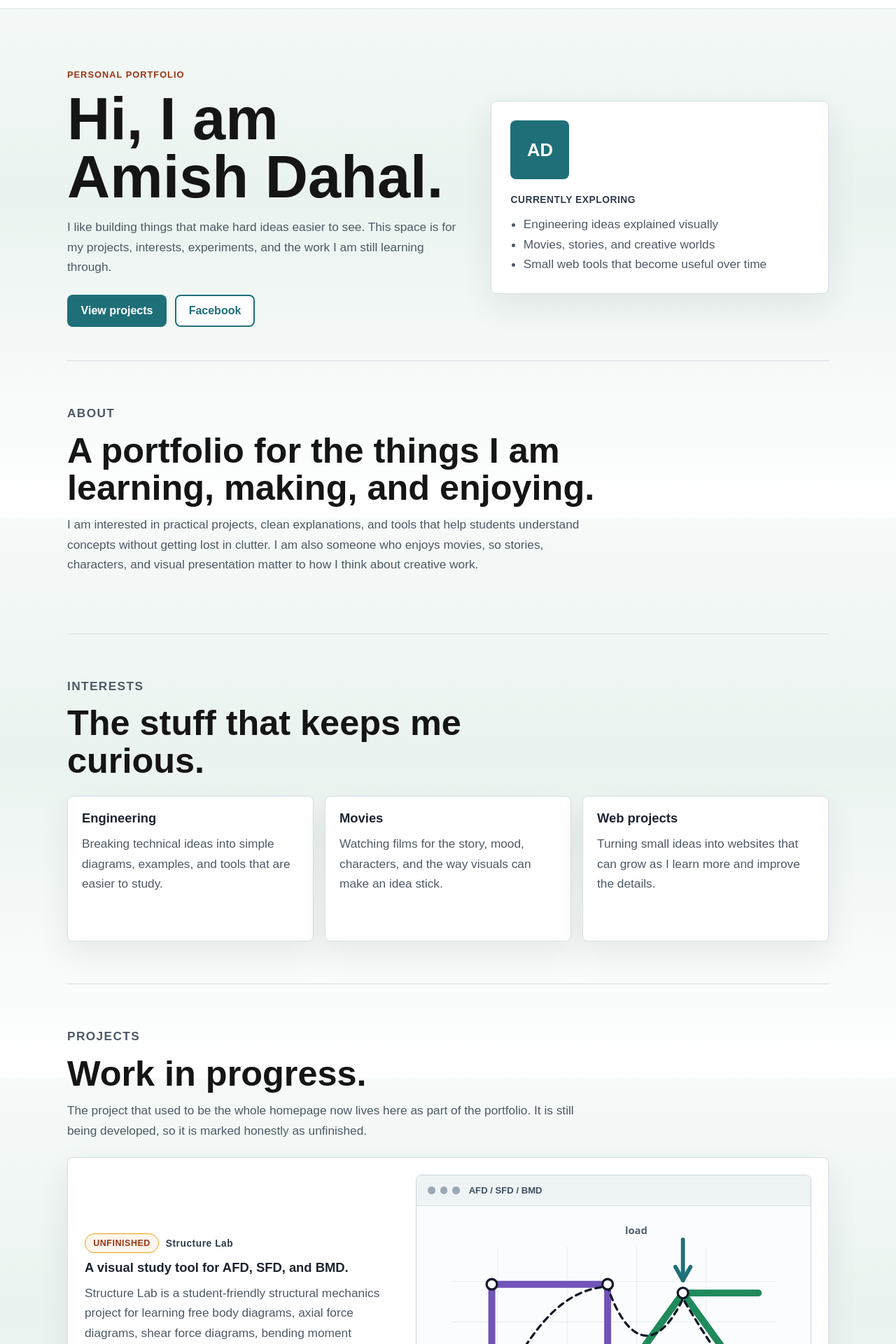
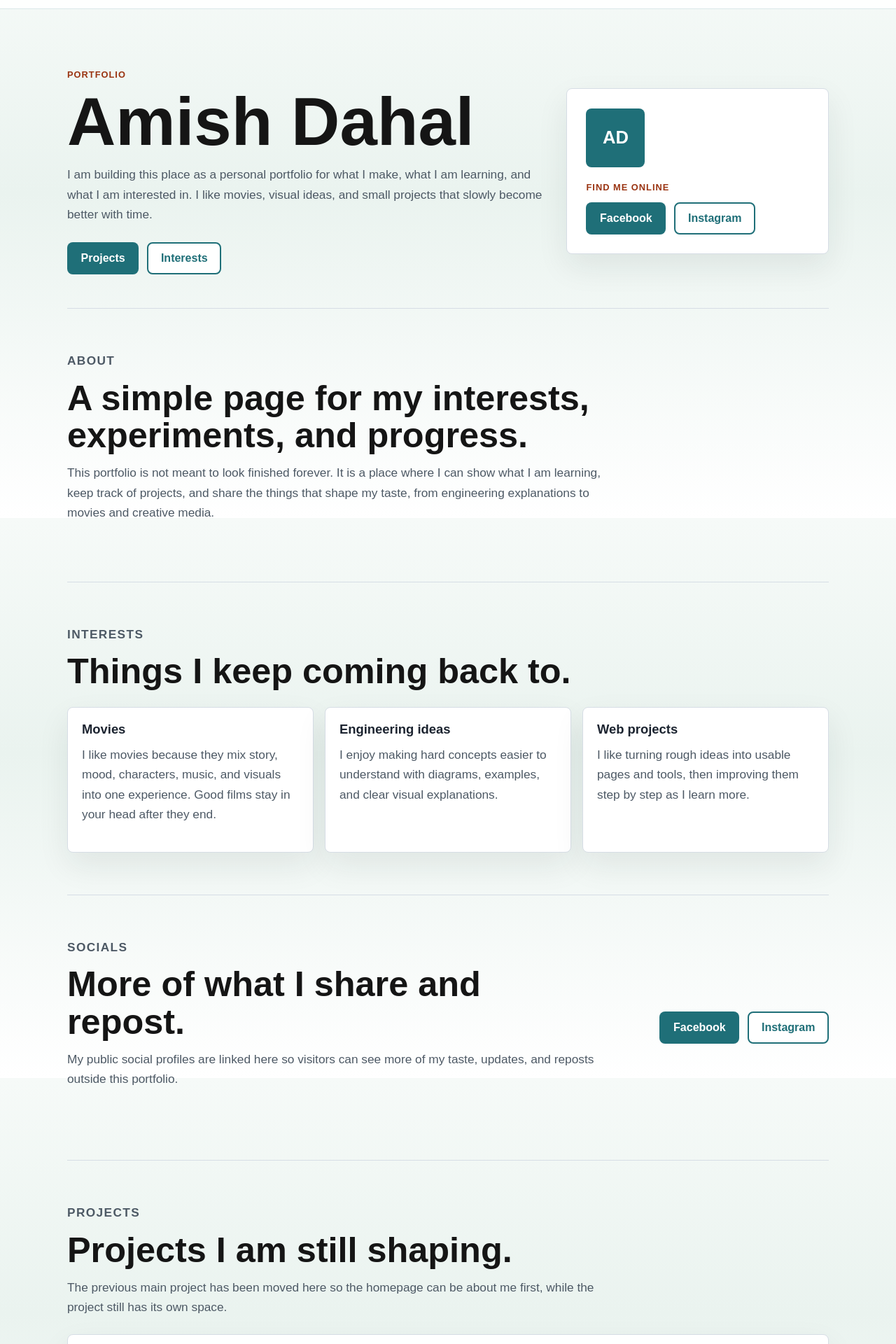
Before and after one commit to AmishDahal/sveltekit-1, a SvelteKit app: page / in a window 1280 px wide. Shown: the part 60-1980 px from the top of the page at 70% size. Built offline with nearby package versions, Linux system fonts and the light colour scheme.

Commit message:
Redo homepage as Amish Dahal portfolio

```diff
--- a/src/routes/+page.svelte
+++ b/src/routes/+page.svelte
@@ -2,45 +2,43 @@
 	<title>Amish Dahal | Portfolio</title>
 	<meta
 		name="description"
-		content="The personal portfolio of Amish Dahal, sharing interests in engineering, movies, learning, and unfinished projects like Structure Lab."
+		content="Portfolio of Amish Dahal, featuring interests in movies, engineering, web projects, and unfinished work like Structure Lab."
 	/>
 </svelte:head>
 
 <section class="hero" aria-labelledby="page-title">
 	<div class="hero-copy">
-		<p class="eyebrow">Personal portfolio</p>
-		<h1 id="page-title">Hi, I am Amish Dahal.</h1>
+		<p class="eyebrow">Portfolio</p>
+		<h1 id="page-title">Amish Dahal</h1>
 		<p class="intro">
-			I like building things that make hard ideas easier to see. This space is for my
-			projects, interests, experiments, and the work I am still learning through.
+			I am building this place as a personal portfolio for what I make, what I am learning,
+			and what I am interested in. I like movies, visual ideas, and small projects that slowly
+			become better with time.
 		</p>
 		<div class="hero-actions" aria-label="Primary actions">
-			<a class="button primary" href="#projects">View projects</a>
-			<a class="button secondary" href="https://www.facebook.com/amishdahal69" rel="noreferrer" target="_blank">Facebook</a>
+			<a class="button primary" href="#projects">Projects</a>
+			<a class="button secondary" href="#interests">Interests</a>
 		</div>
 	</div>
 
-	<div class="profile-panel" aria-label="Portfolio snapshot">
-		<div class="initials" aria-hidden="true">AD</div>
-		<div>
-			<p class="panel-label">Currently exploring</p>
-			<ul class="quick-list">
-				<li>Engineering ideas explained visually</li>
-				<li>Movies, stories, and creative worlds</li>
-				<li>Small web tools that become useful over time</li>
-			</ul>
+	<aside class="social-card" aria-label="Social links">
+		<div class="avatar" aria-hidden="true">AD</div>
+		<p class="card-kicker">Find me online</p>
+		<div class="social-links">
+			<a href="https://www.facebook.com/amishdahal69" rel="noreferrer" target="_blank">Facebook</a>
+			<a href="https://www.instagram.com/amish_dahal/" rel="noreferrer" target="_blank">Instagram</a>
 		</div>
-	</div>
+	</aside>
 </section>
 
 <section class="section-block" id="about" aria-labelledby="about-title">
 	<div class="section-heading">
 		<p class="eyebrow">About</p>
-		<h2 id="about-title">A portfolio for the things I am learning, making, and enjoying.</h2>
+		<h2 id="about-title">A simple page for my interests, experiments, and progress.</h2>
 		<p>
-			I am interested in practical projects, clean explanations, and tools that help students
-			understand concepts without getting lost in clutter. I am also someone who enjoys movies,
-			so stories, characters, and visual presentation matter to how I think about creative work.
+			This portfolio is not meant to look finished forever. It is a place where I can show
+			what I am learning, keep track of projects, and share the things that shape my taste,
+			from engineering explanations to movies and creative media.
 		</p>
 	</div>
 </section>
@@ -48,38 +46,63 @@
 <section class="section-block" id="interests" aria-labelledby="interests-title">
 	<div class="section-heading">
 		<p class="eyebrow">Interests</p>
-		<h2 id="interests-title">The stuff that keeps me curious.</h2>
+		<h2 id="interests-title">Things I keep coming back to.</h2>
 	</div>
+
 	<div class="interest-grid">
 		<article>
-			<h3>Engineering</h3>
-			<p>Breaking technical ideas into simple diagrams, examples, and tools that are easier to study.</p>
+			<h3>Movies</h3>
+			<p>
+				I like movies because they mix story, mood, characters, music, and visuals into one
+				experience. Good films stay in your head after they end.
+			</p>
 		</article>
 		<article>
-			<h3>Movies</h3>
-			<p>Watching films for the story, mood, characters, and the way visuals can make an idea stick.</p>
+			<h3>Engineering ideas</h3>
+			<p>
+				I enjoy making hard concepts easier to understand with diagrams, examples, and clear
+				visual explanations.
+			</p>
 		</article>
 		<article>
 			<h3>Web projects</h3>
-			<p>Turning small ideas into websites that can grow as I learn more and improve the details.</p>
+			<p>
+				I like turning rough ideas into usable pages and tools, then improving them step by step
+				as I learn more.
+			</p>
 		</article>
+	</div>
+</section>
+
+<section class="section-block socials" aria-labelledby="socials-title">
+	<div class="section-heading">
+		<p class="eyebrow">Socials</p>
+		<h2 id="socials-title">More of what I share and repost.</h2>
+		<p>
+			My public social profiles are linked here so visitors can see more of my taste,
+			updates, and reposts outside this portfolio.
+		</p>
+	</div>
+	<div class="social-list">
+		<a href="https://www.facebook.com/amishdahal69" rel="noreferrer" target="_blank">Facebook</a>
+		<a href="https://www.instagram.com/amish_dahal/" rel="noreferrer" target="_blank">Instagram</a>
 	</div>
 </section>
 
 <section class="section-block" id="projects" aria-labelledby="projects-title">
 	<div class="section-heading">
 		<p class="eyebrow">Projects</p>
-		<h2 id="projects-title">Work in progress.</h2>
+		<h2 id="projects-title">Projects I am still shaping.</h2>
 		<p>
-			The project that used to be the whole homepage now lives here as part of the portfolio.
-			It is still being developed, so it is marked honestly as unfinished.
+			The previous main project has been moved here so the homepage can be about me first,
+			while the project still has its own space.
 		</p>
 	</div>
 
 	<article class="project-card">
-		<div>
-			<div class="project-topline">
-				<span class="tag">Unfinished</span>
+		<div class="project-copy">
+			<div class="project-labels">
+				<span class="status-tag">Unfinished</span>
 				<span>Structure Lab</span>
 			</div>
 			<h3>A visual study tool for AFD, SFD, and BMD.</h3>
@@ -90,7 +113,8 @@
 			</p>
 			<a class="text-link" href="/structure-lab.html">Open Structure Lab</a>
 		</div>
-		<div class="lab-preview" aria-label="Structure Lab visual preview">
+
+		<div class="lab-preview" aria-label="Structure Lab diagram preview">
 			<div class="preview-header"><span></span><span></span><span></span><strong>AFD / SFD / BMD</strong></div>
 			<svg viewBox="0 0 680 420" role="img" aria-label="Structural diagram preview">
 				<path class="grid" d="M60 340H620M60 270H620M60 200H620M60 130H620M140 70V360M260 70V360M380 70V360M500 70V360" />
@@ -129,11 +153,13 @@
 		max-width: 48rem;
 	}
 
-	.eyebrow {
+	.eyebrow,
+	.card-kicker,
+	.project-labels {
 		margin: 0 0 0.75rem;
 		color: #9a3412;
 		font-size: 0.8rem;
-		font-weight: 800;
+		font-weight: 850;
 		letter-spacing: 0.08em;
 		text-transform: uppercase;
 	}
@@ -149,14 +175,14 @@
 		max-width: 54rem;
 		margin-bottom: 1rem;
 		color: #151515;
-		font-size: clamp(2.55rem, 8vw, 5.3rem);
+		font-size: clamp(3rem, 9vw, 6rem);
 		font-weight: 850;
-		line-height: 0.98;
+		line-height: 0.95;
 		text-align: left;
 	}
 
 	h2 {
-		margin-bottom: 0.75rem;
+		margin-bottom: 0.8rem;
 		color: #151515;
 		font-size: clamp(2rem, 4vw, 3.15rem);
 		font-weight: 800;
@@ -173,21 +199,29 @@
 	.intro,
 	.section-heading p,
 	.interest-grid p,
-	.project-card p,
-	.quick-list {
+	.project-card p {
 		color: #4d5965;
 		font-size: 1.08rem;
 		line-height: 1.65;
 	}
 
-	.hero-actions {
+	.hero-actions,
+	.social-links,
+	.social-list,
+	.project-labels {
 		display: flex;
 		flex-wrap: wrap;
 		gap: 0.75rem;
+		align-items: center;
+	}
+
+	.hero-actions {
 		margin-top: 1.6rem;
 	}
 
-	.button {
+	.button,
+	.social-links a,
+	.social-list a {
 		display: inline-flex;
 		align-items: center;
 		justify-content: center;
@@ -199,24 +233,30 @@
 		text-decoration: none;
 	}
 
-	.button:focus-visible,
-	.text-link:focus-visible {
-		outline: 3px solid #f2b705;
-		outline-offset: 3px;
-	}
-
-	.primary {
+	.primary,
+	.social-links a:first-child,
+	.social-list a:first-child {
 		background: #1f6f78;
 		color: #ffffff;
 	}
 
-	.secondary {
+	.secondary,
+	.social-links a:last-child,
+	.social-list a:last-child {
 		border-color: #1f6f78;
 		background: #ffffff;
 		color: #1f6f78;
 	}
 
-	.profile-panel,
+	.button:focus-visible,
+	.text-link:focus-visible,
+	.social-links a:focus-visible,
+	.social-list a:focus-visible {
+		outline: 3px solid #f2b705;
+		outline-offset: 3px;
+	}
+
+	.social-card,
 	.interest-grid article,
 	.project-card {
 		border: 1px solid #d6dde5;
@@ -225,38 +265,21 @@
 		box-shadow: 0 18px 45px rgb(24 32 42 / 8%);
 	}
 
-	.profile-panel {
-		display: grid;
-		gap: 1.25rem;
-		align-items: start;
+	.social-card {
 		padding: 1.4rem;
 	}
 
-	.initials {
+	.avatar {
 		display: grid;
 		width: 5.25rem;
 		height: 5.25rem;
+		margin-bottom: 1.2rem;
 		place-items: center;
 		border-radius: 8px;
 		background: #1f6f78;
 		color: #ffffff;
 		font-size: 1.6rem;
 		font-weight: 850;
-	}
-
-	.panel-label,
-	.project-topline {
-		margin-bottom: 0.6rem;
-		color: #2e3d4c;
-		font-size: 0.86rem;
-		font-weight: 850;
-		letter-spacing: 0.04em;
-		text-transform: uppercase;
-	}
-
-	.quick-list {
-		padding-left: 1.15rem;
-		margin: 0;
 	}
 
 	.section-block {
@@ -279,21 +302,23 @@
 		padding: 1.25rem;
 	}
 
+	.socials {
+		display: grid;
+		gap: 1rem;
+		align-items: center;
+	}
+
 	.project-card {
 		display: grid;
 		gap: 1.35rem;
 		padding: 1.25rem;
 	}
 
-	.project-topline {
-		display: flex;
-		flex-wrap: wrap;
-		gap: 0.6rem;
-		align-items: center;
+	.project-labels {
 		text-transform: none;
 	}
 
-	.tag {
+	.status-tag {
 		display: inline-flex;
 		align-items: center;
 		min-height: 1.75rem;
@@ -406,12 +431,16 @@
 
 	@media (min-width: 820px) {
 		.hero {
-			grid-template-columns: minmax(0, 0.95fr) minmax(24rem, 0.8fr);
+			grid-template-columns: minmax(0, 1fr) minmax(22rem, 0.55fr);
 			padding-top: 5.25rem;
 		}
 
-		.profile-panel {
+		.social-card {
 			padding: 1.7rem;
+		}
+
+		.socials {
+			grid-template-columns: 1fr auto;
 		}
 
 		.project-card {
@@ -427,7 +456,7 @@
 		}
 
 		h1 {
-			font-size: 2.6rem;
+			font-size: 3rem;
 		}
 	}
 </style>
```
